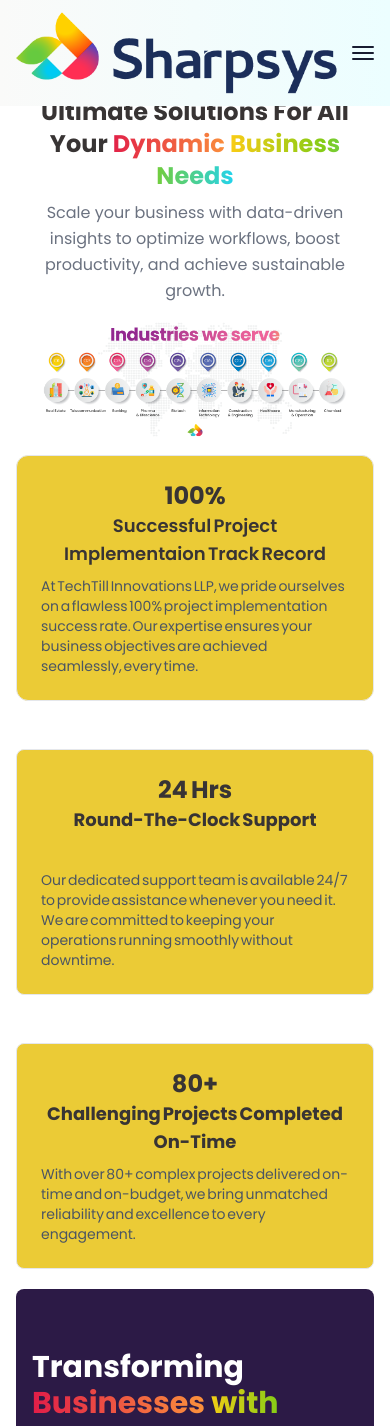
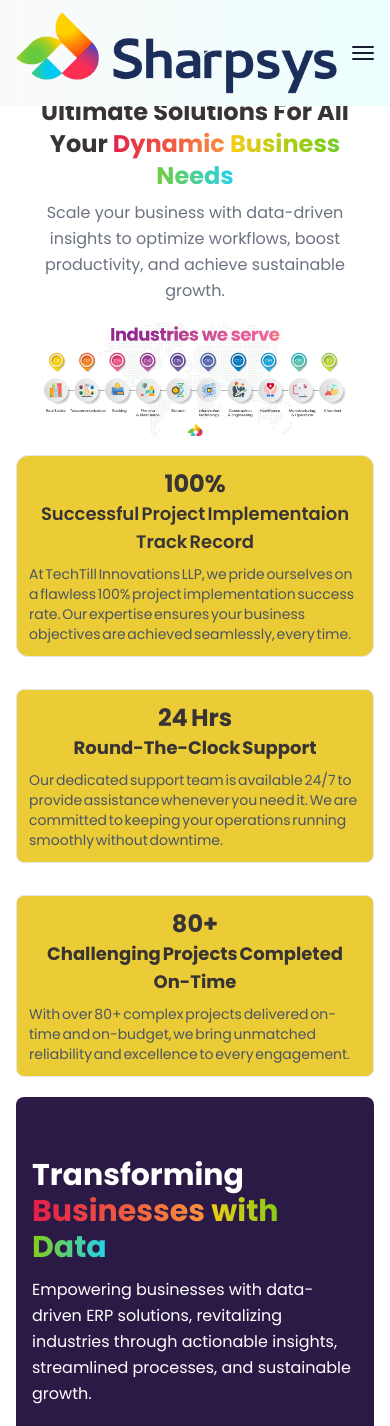
Before and after one commit to meiyazhakanram/sharpsys-ui, a Next.js app: page /aboutus in a window 390 px wide. Shown: the top 1426 px of the page. Built offline with nearby package versions, Linux system fonts and the light colour scheme.

Commit message:
UI Fixes

```diff
--- a/app/(site)/aboutus/page.tsx
+++ b/app/(site)/aboutus/page.tsx
@@ -33,18 +33,18 @@
             />
           </div>
 
-          <div className="grid grid-cols-1 gap-12 mb-5 md:grid-cols-1 lg:mt-15 lg:grid-cols-3 xl:mt-20 xl:gap-12">
-            <div className="border p-6 rounded-xl bg-[#E6BD00C9] textJustify">
+          <div className="grid grid-cols-1 gap-8 mb-5 md:grid-cols-1 lg:mt-10 lg:grid-cols-3 xl:mt-20 xl:gap-12">
+            <div className="border p-3 rounded-xl bg-[#E6BD00C9] textJustify">
               <h3 className="text-2xl font-bold text-blacktext text-center">100%</h3>
               <h5 className="text-lg font-semibold text-blacktext text-center">Successful Project Implementaion Track Record</h5>
               <p className="text-gray-600 mt-2 text-sm">At TechTill Innovations LLP, we pride ourselves on a flawless 100% project implementation success rate. Our expertise ensures your business objectives are achieved seamlessly, every time.</p>
             </div>
-            <div className="border p-6 rounded-lg bg-[#E6BD00C9] textJustify">
+            <div className="border p-3 rounded-lg bg-[#E6BD00C9] textJustify">
               <h3 className="text-2xl font-bold text-blacktext text-center">24 Hrs</h3>
-              <h5 className="text-lg font-bold text-blacktext text-center">Round-The-Clock Support<br/><br/></h5>
+              <h5 className="text-lg font-bold text-blacktext text-center">Round-The-Clock Support</h5>
               <p className="text-gray-600 mt-2 text-sm">Our dedicated support team is available 24/7 to provide assistance whenever you need it. We are committed to keeping your operations running smoothly without downtime.</p>
             </div>
-            <div className="border p-6 rounded-lg bg-[#E6BD00C9] textJustify">
+            <div className="border p-3 rounded-lg bg-[#E6BD00C9] textJustify">
               <h3 className="text-2xl font-bold text-blacktext text-center">80+</h3>
               <h5 className="text-lg font-bold text-blacktext text-center">Challenging Projects Completed On-Time</h5>
               <p className="text-gray-600 mt-2 text-sm">With over 80+ complex projects delivered on-time and on-budget, we bring unmatched reliability and excellence to every engagement.</p>
```
